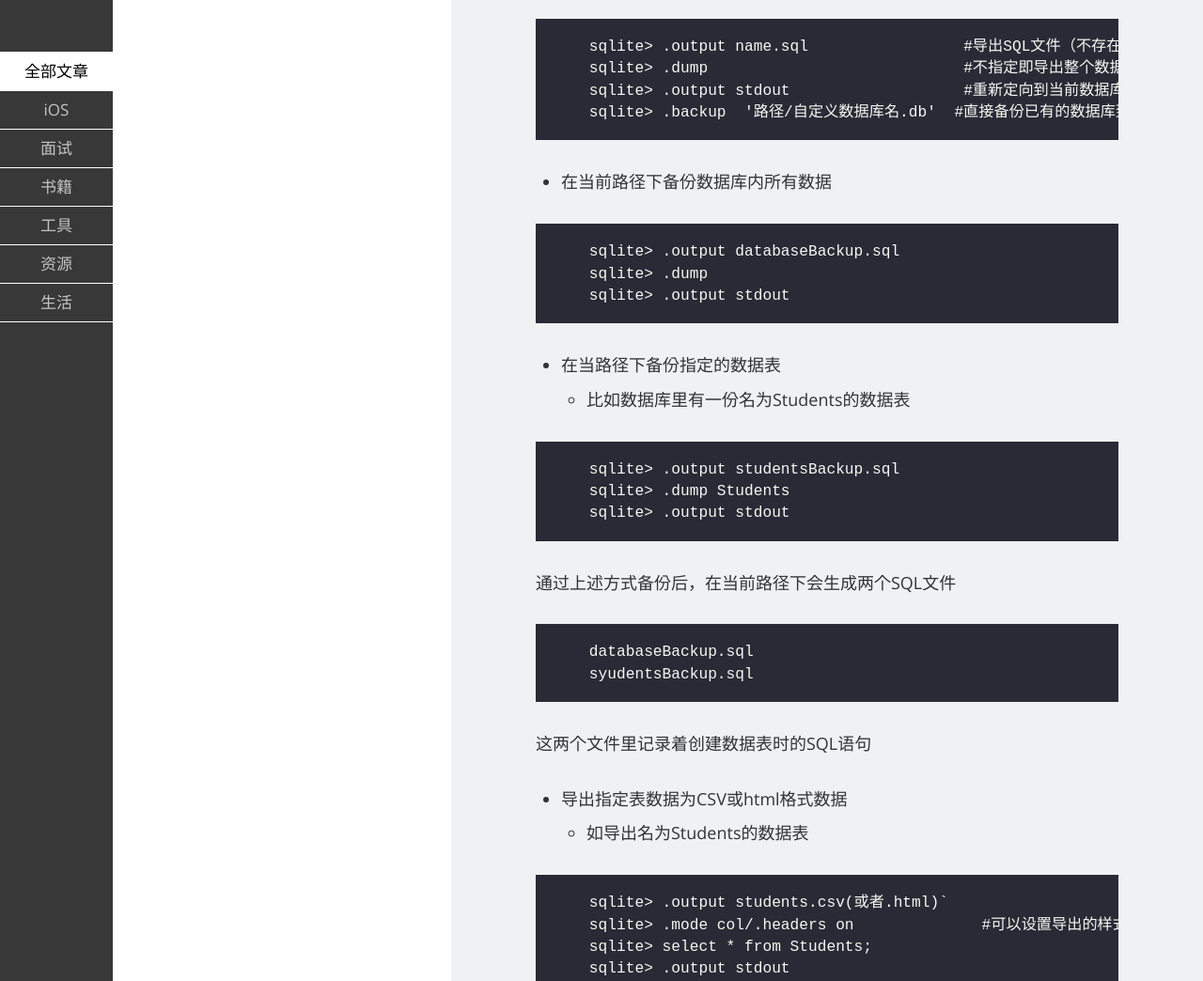
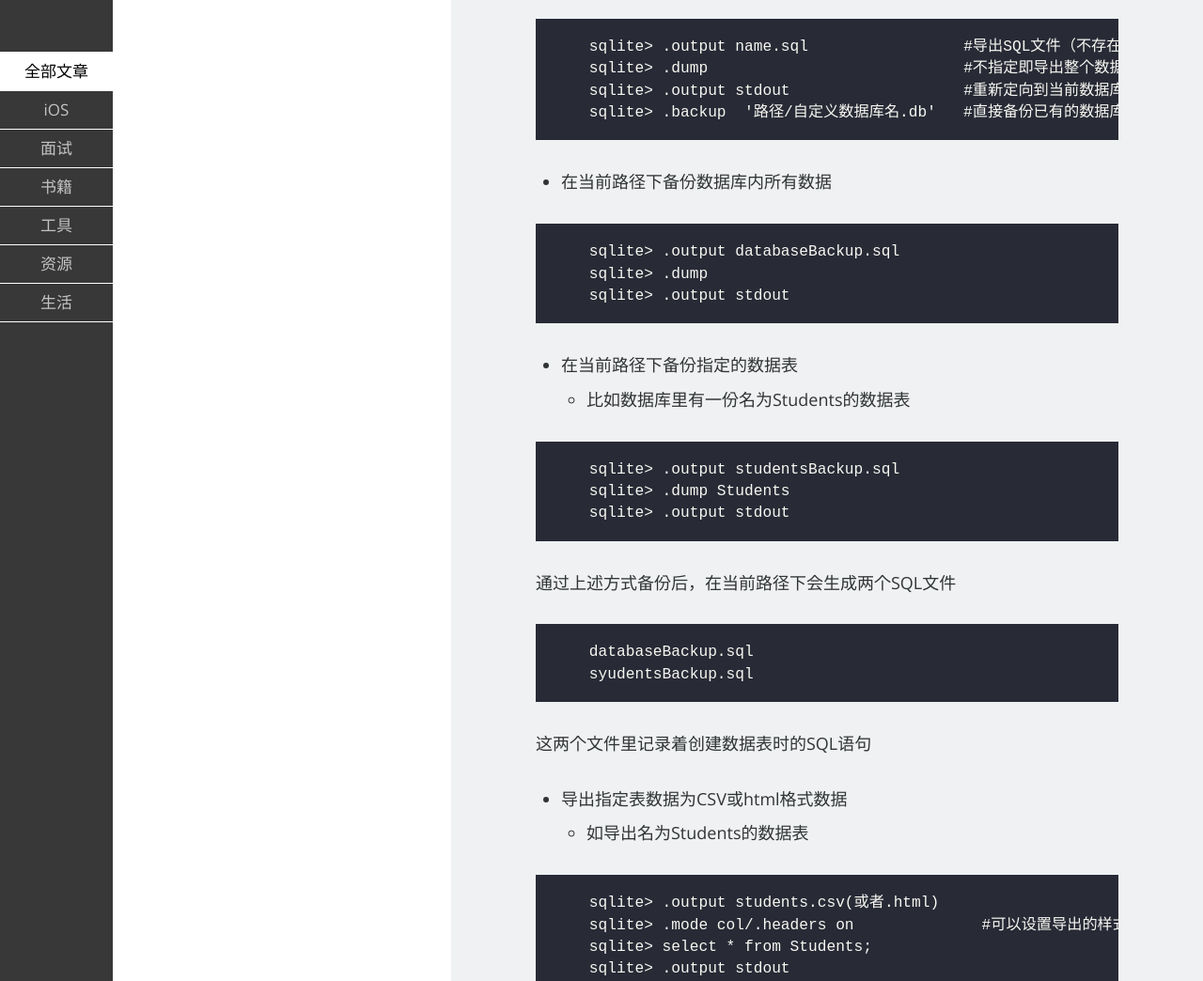
Before and after one commit to MarKent/MarKent.github.io, a Jekyll site: the page built from _posts/A-iOS/2016-11-12-Mac-Terminal-SQLite.md, in a window 1280 px wide. Shown: the part 357-1401 px from the top of the page at 94% size. Built offline with Jekyll 4.4.1, drawn with Linux system fonts in a browser that asks for light colours; some web fonts are replaced.

Commit message:
Update 2016-11-12-Mac-Terminal-SQLite.md

````diff
--- a/_posts/A-iOS/2016-11-12-Mac-Terminal-SQLite.md
+++ b/_posts/A-iOS/2016-11-12-Mac-Terminal-SQLite.md
@@ -15,7 +15,7 @@ keywords: SQLite,iOS
     sqlite> .output name.sql                 #导出SQL文件（不存在则创建）
     sqlite> .dump                            #不指定即导出整个数据库
     sqlite> .output stdout                   #重新定向到当前数据库操作
-    sqlite> .backup  '路径/自定义数据库名.db'  #直接备份已有的数据库到指定位置（可自定义备份的数据库名如custom.db）
+    sqlite> .backup  '路径/自定义数据库名.db'   #直接备份已有的数据库到指定位置（可自定义备份的数据库名如custom.db）
 ```
 
 - 在当前路径下备份数据库内所有数据
@@ -26,7 +26,7 @@ keywords: SQLite,iOS
     sqlite> .output stdout
 ```
 
-* 在当路径下备份指定的数据表
+* 在当前路径下备份指定的数据表
     * 比如数据库里有一份名为Students的数据表
 
 ```
@@ -47,7 +47,7 @@ keywords: SQLite,iOS
     * 如导出名为Students的数据表
 
 ```
-    sqlite> .output students.csv(或者.html)`
+    sqlite> .output students.csv(或者.html)
     sqlite> .mode col/.headers on              #可以设置导出的样式
     sqlite> select * from Students;
     sqlite> .output stdout
@@ -75,7 +75,6 @@ keywords: SQLite,iOS
     xxxx@aaa:test $: sqlite3 数据库名.db(or sqlite) .dump > /Users/aaa/desktop/backup.sql
 ```
 ---
-
 ### 导入数据库
 
 #### sqlite3环境内
````
